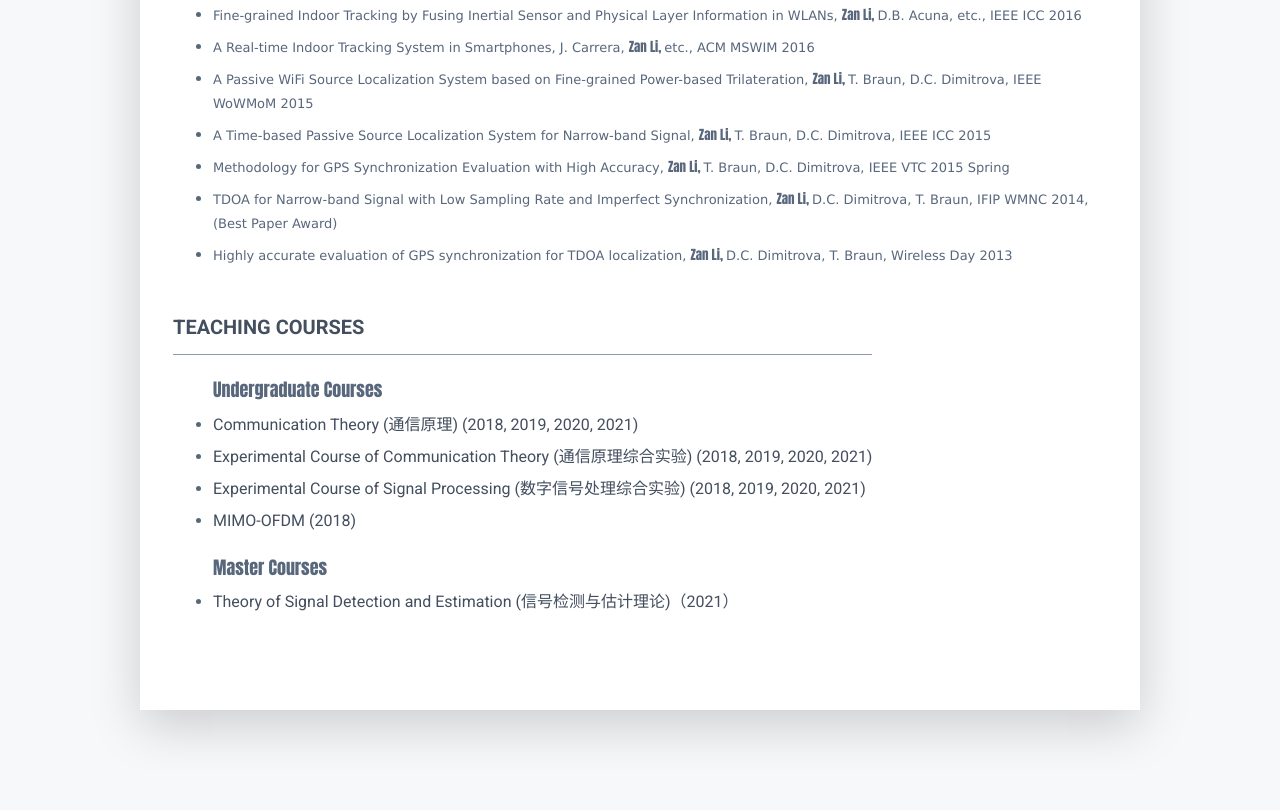
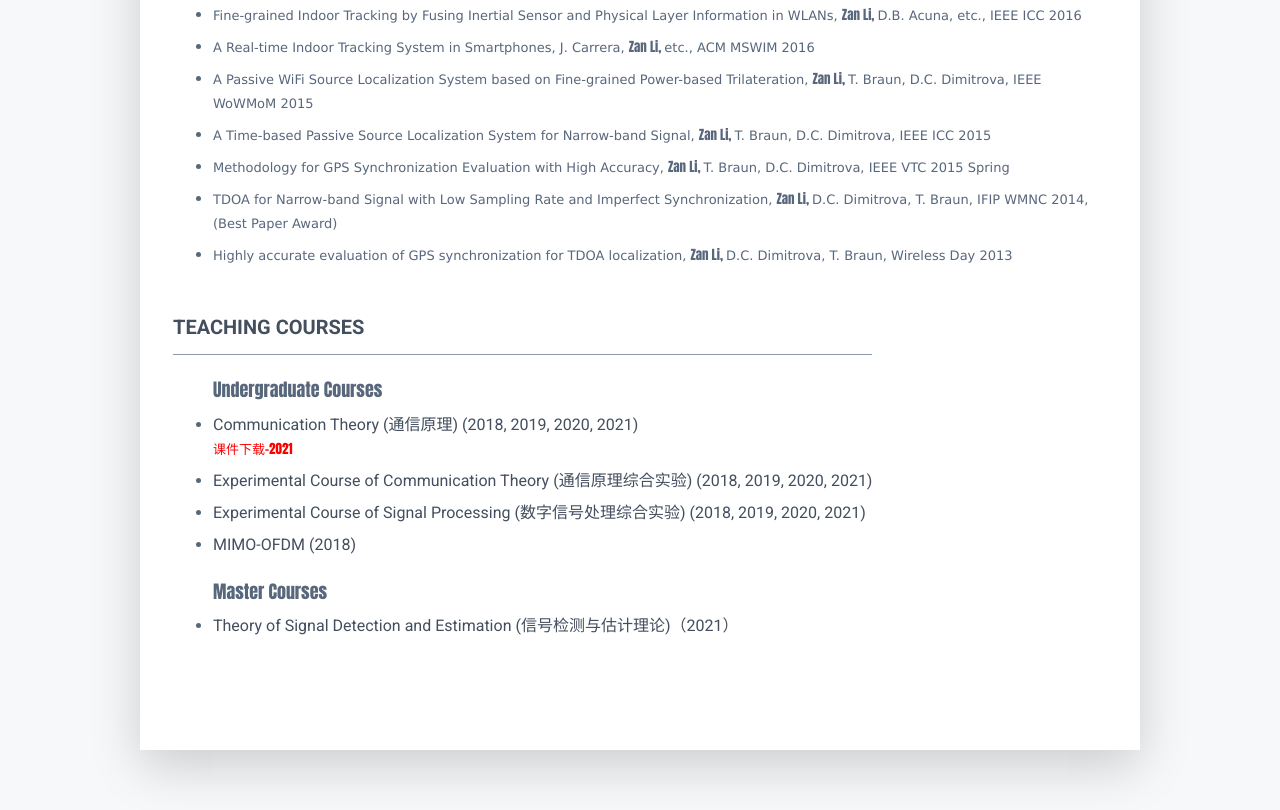
Before and after one commit to zanli-jlu/zanli-jlu.github.io, a plain HTML site: page index.html in a window 1280 px wide. Shown: the part 3188-3998 px from the top of the page. Before the commit the page ends 3958 px from the top, so only its background shows below. Drawn offline with Linux system fonts and the light colour scheme.

Commit message:
add files

```diff
--- a/index.html
+++ b/index.html
@@ -272,6 +272,7 @@
               <h3> <font size = "4" face="Impact"> Undergraduate Courses </font></h3>
             <li class="mb-2">
             <div class="resume-degree"> Communication Theory (通信原理) (2018, 2019, 2020, 2021)</div>
+            <a href="https://pan.baidu.com/s/1IoX513KS-zCd-KPtood_gw "><font color = "red" size = "2" face="Impact"> 课件下载-2021 </font></a>
             </li>
                         <li class="mb-2">
             <div class="resume-degree"> Experimental Course of Communication Theory (通信原理综合实验) (2018, 2019, 2020, 2021) </div>
```
